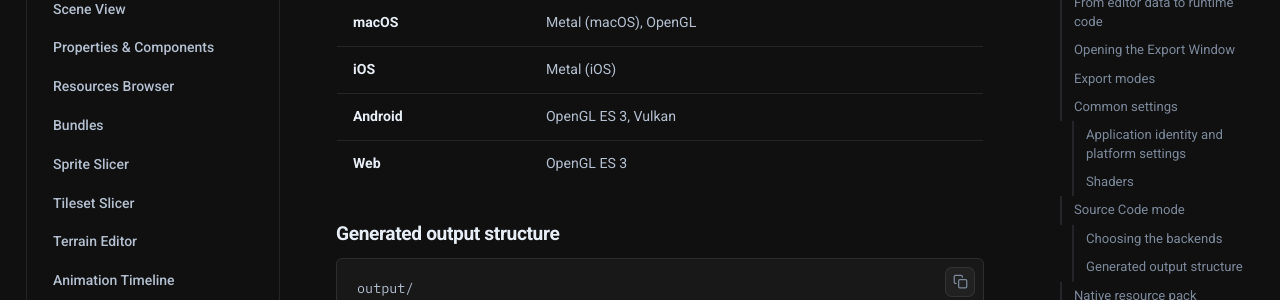
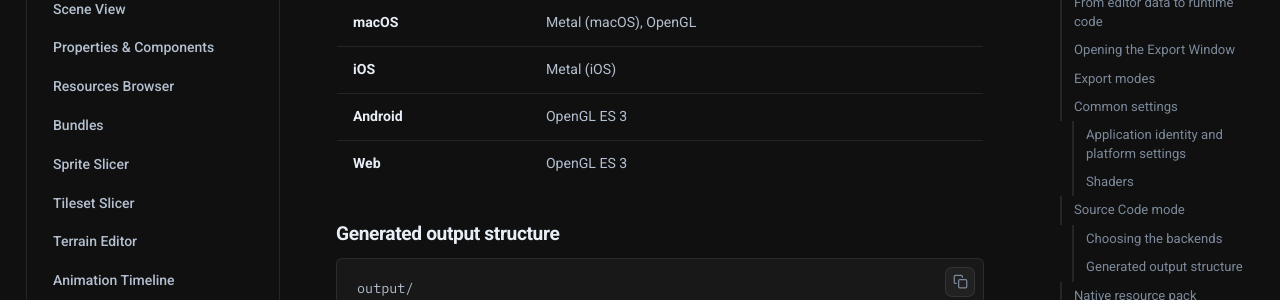
Before and after one commit to doriaxengine/doriax-docs, an MkDocs documentation site: the page built from docs/editor/export.md, in a window 1280 px wide and 900 px high, scrolled down 5984 px. Shown: the part 152-452 px from the top of the window. Built offline with MkDocs 1.6.1, drawn with Linux system fonts in a browser that asks for light colours; comment, search, counter and statistics services are not loaded; some of the changed text lies outside the part shown.

Commit message:
Doc the Android export preset using only OpenGL ES 3

```diff
--- a/docs/editor/export.md
+++ b/docs/editor/export.md
@@ -173,7 +173,7 @@ you are running on already ticked; once a selection is saved, the window reopens
 | **Linux** | OpenGL, Vulkan |
 | **macOS** | Metal (macOS), OpenGL |
 | **iOS** | Metal (iOS) |
-| **Android** | OpenGL ES 3, Vulkan |
+| **Android** | OpenGL ES 3 |
 | **Web** | OpenGL ES 3 |
 
 ### Generated output structure
@@ -489,7 +489,7 @@ backends by how the exported source will be built:
 | Windows | OpenGL, Direct3D 11, Vulkan |
 | macOS | Metal (macOS), OpenGL |
 | iOS | Metal (iOS) |
-| Android | OpenGL ES 3, Vulkan |
+| Android | OpenGL ES 3 |
 | Web | OpenGL ES 3 |
 
 This is exactly the mapping the [Platform Presets](#choosing-the-backends) tab applies,
```
